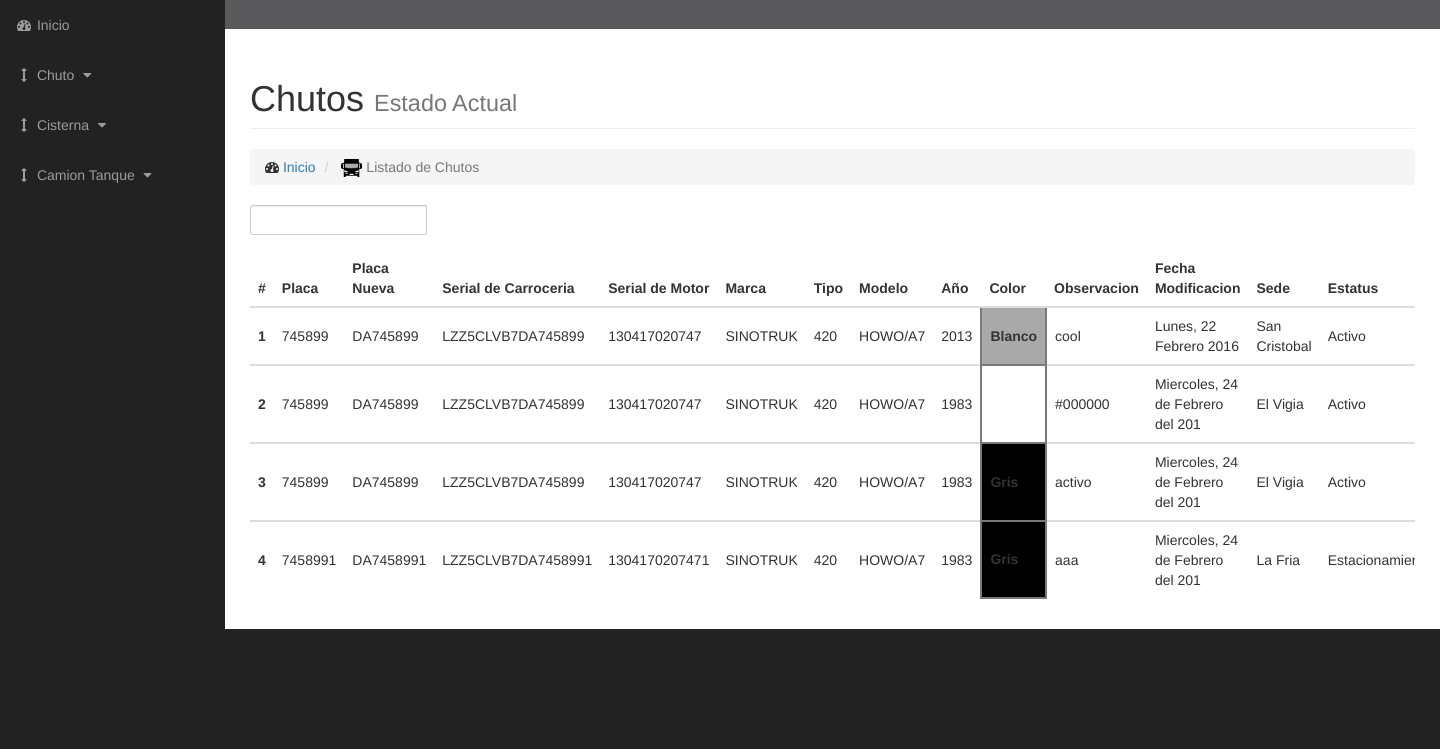
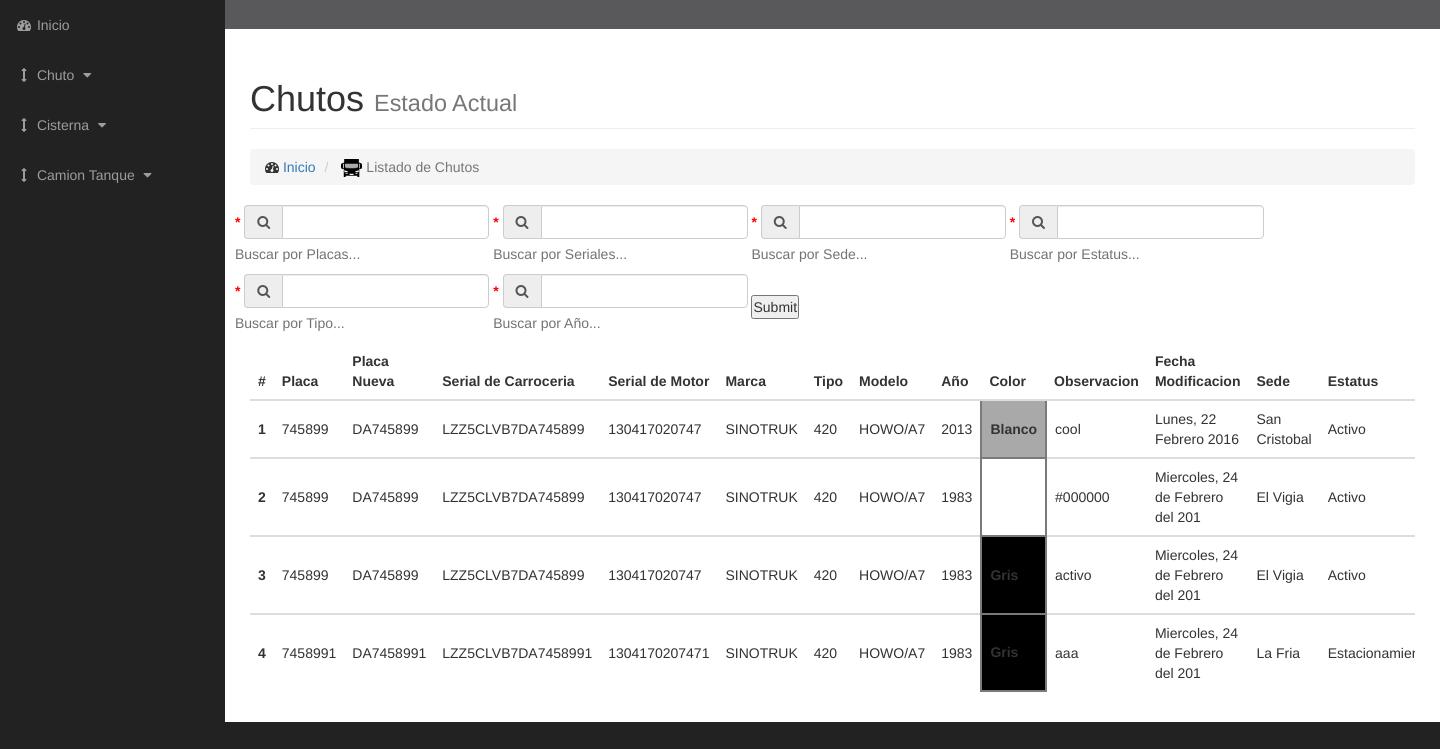
Before and after one commit to hlrd93/PDVSA-ENT, a PHP site: page /listar_chutos.php in a window 1440 px wide. Shown: the part 51-800 px from the top of the page. Run offline with PHP 8.4, Linux system fonts and the light colour scheme; data comes from the database, SQL or seed files in the repository; grey boxes labelled with a size stand in for pictures from a placeholder-image service; some libraries are stand-ins or nearby versions.

Commit message:
filtro de busqueda xD

```diff
--- a/chuto/listar_chutos.php
+++ b/chuto/listar_chutos.php
@@ -31,16 +31,31 @@
 
             $(document).ready(function() {
 
-                $('#buscar').keyup(function(e) {
+                $('form').submit(function(e) {
 
                     e.preventDefault();
 
-                    var buscar = $('#buscar').val();
+                    var placa = $('#placa').val();
+                    var serial = $('#serial').val();
+                    var sede = $('#sede').val();
+                    var estatus = $('#estatus').val();
+                    var tipo = $('#tipo').val();
+                    var a_o = $('#a_o').val();
+
+                    // alert(placa+' '+serial);
 
                     $.ajax({
                         url: '../chuto/buscar.php',
                         type: 'POST',
-                        data: {buscar: buscar},
+                        data: {
+                                placa: placa,
+                                serial: serial,
+                                sede: sede,
+                                estatus: estatus,
+                                tipo: tipo,
+                                a_o: a_o
+                                },
+
                         success:function(data){
 
                             if(!data.error) {
@@ -57,16 +72,127 @@
         </script>
 
         <!-- <div class="col-md-6 col-md-offset-3"> -->
-            <form method="post">
-                <div class="form-group form-group-sm">
-                    <div class="row container">
+            <form class="form-inline" method="post">
+                <!-- <div class="form-group form-group-xs"> -->
+                <div class="row">
+
+                    <div class="form-group form-group-sm-4">
+                        <label class="control-label requiredField" for="Placa">
+                            <span class="asteriskField">
+                                *
+                            </span>
+                        </label>
                         <div class="input-group">
-                            <input class="form-control" name="buscar" id="buscar" type="text">
-                            <br>
-                            <h6 class="bg-success" id="resultado"></h6>
+                            <div class="input-group-addon">
+                                <i class="fa fa-search">
+                                </i>
+                            </div>
+                            <input class="form-control" name="placa" id="placa" class="buscar" type="text">
                         </div>
+                        <span class="help-block" id="hint_placa">
+                            Buscar por Placas...
+                        </span>
                     </div>
+
+                    <div class="form-group form-group-sm-4">
+                        <label class="control-label requiredField" for="Serial">
+                            <span class="asteriskField">
+                                *
+                            </span>
+                        </label>
+                        <div class="input-group">
+                            <div class="input-group-addon">
+                                <i class="fa fa-search">
+                                </i>
+                            </div>
+                            <input class="form-control" name="serial" id="serial" class="buscar" type="text">
+                        </div>
+                        <span class="help-block" id="hint_serial">
+                            Buscar por Seriales...
+                        </span>
+                    </div>
+
+                    <div class="form-group form-group-sm-4">
+                        <label class="control-label requiredField" for="Sede">
+                            <span class="asteriskField">
+                                *
+                            </span>
+                        </label>
+                        <div class="input-group">
+                            <div class="input-group-addon">
+                                <i class="fa fa-search">
+                                </i>
+                            </div>
+                            <input class="form-control" name="sede" id="sede" class="buscar" type="text">
+                        </div>
+                        <span class="help-block" id="hint_sede">
+                            Buscar por Sede...
+                        </span>
+                    </div>
+
+                    <div class="form-group form-group-sm-4">
+                        <label class="control-label requiredField" for="Estatus">
+                            <span class="asteriskField">
+                                *
+                            </span>
+                        </label>
+                        <div class="input-group">
+                            <div class="input-group-addon">
+                                <i class="fa fa-search">
+                                </i>
+                            </div>
+                            <input class="form-control" name="estatus" id="estatus" class="buscar" type="text">
+                        </div>
+                        <span class="help-block" id="hint_estatus">
+                            Buscar por Estatus...
+                        </span>
+                    </div>
+
+                    <div class="form-group form-group-sm-4">
+                        <label class="control-label requiredField" for="Tipo">
+                            <span class="asteriskField">
+                                *
+                            </span>
+                        </label>
+                        <div class="input-group">
+                            <div class="input-group-addon">
+                                <i class="fa fa-search">
+                                </i>
+                            </div>
+                            <input class="form-control" name="tipo" id="tipo" class="buscar" type="text">
+                        </div>
+                        <span class="help-block" id="hint_tipo">
+                            Buscar por Tipo...
+                        </span>
+                    </div>
+
+                    <div class="form-group form-group-sm-4">
+                        <label class="control-label requiredField" for="A_o">
+                            <span class="asteriskField">
+                                *
+                            </span>
+                        </label>
+                        <div class="input-group">
+                            <div class="input-group-addon">
+                                <i class="fa fa-search">
+                                </i>
+                            </div>
+                            <input class="form-control" name="a_o" id="a_o" class="buscar" type="text">
+                        </div>
+                        <span class="help-block" id="hint_a_o">
+                            Buscar por Año...
+                        </span>
+                    </div>
+
+
+
+                    <input type="submit" id="submit" class="submit">
+
+                    <br>
+
+                    <div class="table-responsive bg-success" id="resultado"></div>
                 </div>
+                <!-- </div> -->
             </form>
         <!-- </div> -->
 
--- a/config/chuto.php
+++ b/config/chuto.php
@@ -17,10 +17,8 @@ class Chuto {
     public $fecha_chuto_estado;
     public $nombre_sede;
     public $chuto_estado;
-	public $buscar;
 
-	public static function listar_chutos()
-	{
+    public static function listar_chutos() {
         $sql = "SELECT id_chuto, placa_chuto, placa_nueva_chuto, serial_carroceria_chuto, ";
         $sql .= "serial_motor_chuto, marca_chuto, tipo_chuto, modelo_chuto, a_o_chuto, ";
         $sql .= "nombre_color_chuto, color_chuto_1, observacion_chuto_estado, ";
@@ -29,57 +27,83 @@ class Chuto {
         $sql .= "INNER JOIN chuto_estado ON chuto_estado.id_chuto_estado = chuto.id_chuto_estado ORDER BY id_chuto ASC";
         $resultado = self::consulta($sql);
         return !empty($resultado) ? $resultado : false;
-
     }
 
-	public static function buscar_chutos($buscar)
-	{
+    public static function buscar_chutos($placa, $serial, $sede, $estatus, $tipo, $a_o) {
+        $string_sql = self::filtro($sede, $estatus, $tipo, $a_o);
+
         global $database;
-		$sql  = "SELECT id_chuto, placa_chuto, placa_nueva_chuto, serial_carroceria_chuto, ";
+        $sql = "SELECT id_chuto, placa_chuto, placa_nueva_chuto, serial_carroceria_chuto, ";
         $sql .= "serial_motor_chuto, marca_chuto, tipo_chuto, modelo_chuto, a_o_chuto, ";
         $sql .= "nombre_color_chuto, color_chuto_1, observacion_chuto_estado, ";
         $sql .= "fecha_chuto_estado, nombre_sede, chuto_estado ";
         $sql .= "FROM chuto INNER JOIN sede ON sede.id_sede = chuto.id_sede_chuto ";
         $sql .= "INNER JOIN chuto_estado ON chuto_estado.id_chuto_estado = chuto.id_chuto_estado ";
-		$sql .= "WHERE id_chuto LIKE '%".$buscar."%' ";
-		$sql .= "OR placa_chuto LIKE '%".$buscar."%' ";
-		$sql .= "OR placa_nueva_chuto LIKE '%".$buscar."%' ";
-		$sql .= "OR serial_carroceria_chuto LIKE '%".$buscar."%' ";
-		$sql .= "OR serial_motor_chuto  LIKE '%".$buscar."%' ";
-		$sql .= "ORDER BY id_chuto ASC";
+        $sql .= "WHERE a_o_chuto>1900 ";
+        // // $sql .= "id_chuto ='".$placa."' OR ";
+        // // $sql .= "placa_chuto ='".$placa."' OR ";
+        // $sql .= "placa_nueva_chuto ='".$placa."' ";
+        // $sql .= "OR serial_carroceria_chuto ='".$serial."' ";
+        // $sql .= "OR a_o_chuto ='".$a_o."' ";
+        // $sql .= "OR nombre_sede ='".$sede."' ";
+        $sql .= $string_sql;
+        $sql .= " ORDER BY id_chuto ASC";
 
         $resultado = self::consulta($sql);
         return !empty($resultado) ? $resultado : false;
     }
 
+    public static function filtro($s, $e, $t, $a) {
+        $parametro[] = "";
 
-	public static function consulta($sql){
+        if (!empty($s)) {
+
+            $parametro[0] = "AND nombre_sede ='" . $s . "'";
+        }
+
+        if (!empty($e)) {
+
+            $parametro[1] = "AND chuto_estado ='" . $e . "'";
+        }
+
+        if (!empty($t)) {
+
+            $parametro[2] = "AND tipo_chuto ='" . $t . "'";
+        }
+
+        if (!empty($a)) {
+
+            $parametro[3] = "AND a_o_chuto ='" . $a . "'";
+        }
+
+        return implode(" ", $parametro);
+    }
+
+    public static function consulta($sql) {
         global $database;
 
         $resultado_listado = $database->query($sql);
 
         $objeto_array = array();
 
-		while($registro = mysqli_fetch_array($resultado_listado)) {
+        while ($registro = mysqli_fetch_array($resultado_listado)) {
 
             $objeto_array[] = self::instanciacion($registro);
-
         }
 
         return $objeto_array;
     }
 
-	private static function instanciacion($registro){
+    private static function instanciacion($registro) {
 
         $chuto = new self();
 
         foreach ($registro as $propiedad => $value) {
 
-        	if($chuto->tiene_la_propiedad($propiedad)) {
+            if ($chuto->tiene_la_propiedad($propiedad)) {
 
                 //setter setea el valor de la propiedad de la clase
                 $chuto->$propiedad = $value;
-
             }
         }
 
@@ -90,52 +114,48 @@ class Chuto {
 
         $propiedades_objeto = get_object_vars($this);
         return array_key_exists($propiedad, $propiedades_objeto);
-
-
     }
 
-	public function registrar_chuto()
-	{
+    public function registrar_chuto() {
         global $database;
 
-		$sql = "SELECT id_chuto FROM chuto WHERE serial_carroceria_chuto='".$database->escape_string($this->serial_carroceria_chuto)."' OR placa_chuto='".$database->escape_string($this->placa_chuto)."'";
+        $sql = "SELECT id_chuto FROM chuto WHERE serial_carroceria_chuto='" . $database->escape_string($this->serial_carroceria_chuto) . "' OR placa_chuto='" . $database->escape_string($this->placa_chuto) . "'";
 
         $resultado = $database->query($sql);
 
-		if($resultado->num_rows==0)
-		{
+        if ($resultado->num_rows == 0) {
             $sql = "INSERT INTO chuto(placa_chuto, placa_nueva_chuto, serial_carroceria_chuto, ";
             $sql .= "serial_motor_chuto, marca_chuto, tipo_chuto, modelo_chuto, a_o_chuto, ";
             $sql .= "nombre_color_chuto, color_chuto_1, observacion_chuto_estado, fecha_chuto_estado, ";
             $sql .= "id_sede_chuto, id_chuto_estado) ";
             $sql .= "VALUES ('";
-			$sql .= $database->escape_string($this->placa_chuto)."','";
-			$sql .= $database->escape_string($this->placa_nueva_chuto)."','";
-			$sql .= $database->escape_string($this->serial_carroceria_chuto)."','";
-			$sql .= $database->escape_string($this->serial_motor_chuto)."','";
-			$sql .= $database->escape_string($this->marca_chuto)."','";
-			$sql .= $database->escape_string($this->tipo_chuto)."','";
-			$sql .= $database->escape_string($this->modelo_chuto)."','";
-			$sql .= $database->escape_string($this->a_o_chuto)."','";
-			$sql .= $database->escape_string($this->nombre_color_chuto)."','";
-			$sql .= $database->escape_string($this->color_chuto_1)."','";
-			$sql .= $database->escape_string($this->observacion_chuto_estado)."','";
-			$sql .= $database->escape_string($this->fecha_chuto_estado)."','";
-			$sql .= $database->escape_string($this->id_sede_chuto)."','";
-			$sql .= $database->escape_string($this->id_chuto_estado)."')";
+            $sql .= $database->escape_string($this->placa_chuto) . "','";
+            $sql .= $database->escape_string($this->placa_nueva_chuto) . "','";
+            $sql .= $database->escape_string($this->serial_carroceria_chuto) . "','";
+            $sql .= $database->escape_string($this->serial_motor_chuto) . "','";
+            $sql .= $database->escape_string($this->marca_chuto) . "','";
+            $sql .= $database->escape_string($this->tipo_chuto) . "','";
+            $sql .= $database->escape_string($this->modelo_chuto) . "','";
+            $sql .= $database->escape_string($this->a_o_chuto) . "','";
+            $sql .= $database->escape_string($this->nombre_color_chuto) . "','";
+            $sql .= $database->escape_string($this->color_chuto_1) . "','";
+            $sql .= $database->escape_string($this->observacion_chuto_estado) . "','";
+            $sql .= $database->escape_string($this->fecha_chuto_estado) . "','";
+            $sql .= $database->escape_string($this->id_sede_chuto) . "','";
+            $sql .= $database->escape_string($this->id_chuto_estado) . "')";
 
-				if($database->query($sql)) {
+            if ($database->query($sql)) {
                 $this->id_chuto = $database->ultimo_id();
                 return true;
+            } else {
+                return false;
             }
-				else {
+        } else {
             return false;
         }
     }
-		else {
-			return false;
+
 }
-	}
-} //Fin de Clase Chuto
 
+//Fin de Clase Chuto
 ?>
```
Also changed, not shown: chuto/buscar.php (+17 -2 lines), config/funcion_retorna_string.php (added, +12 -0 lines). Lines whose indentation alone changed are shown as unchanged.
